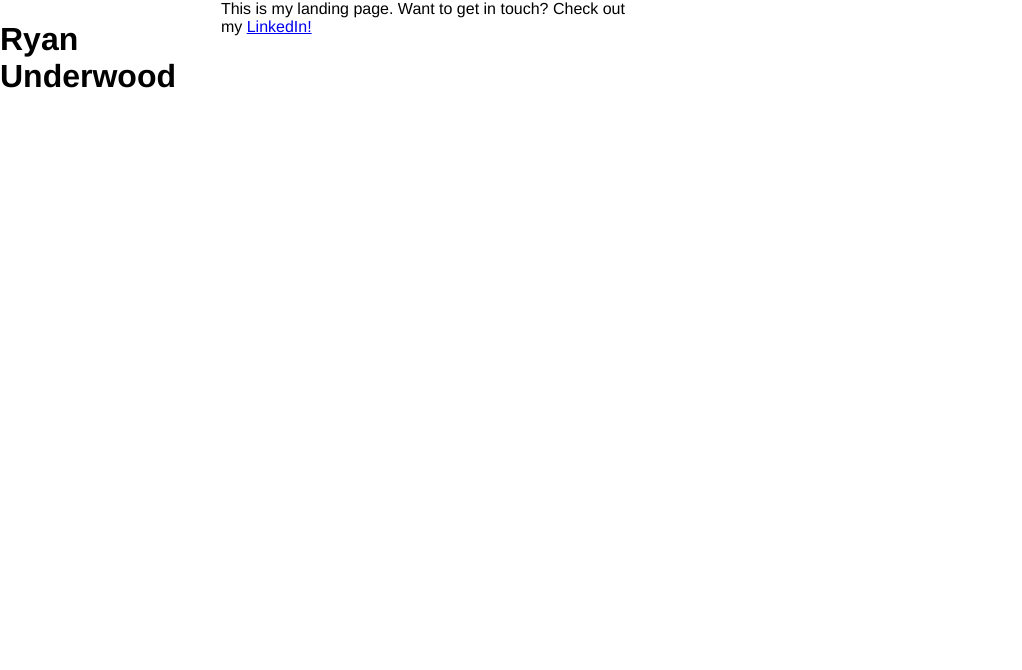
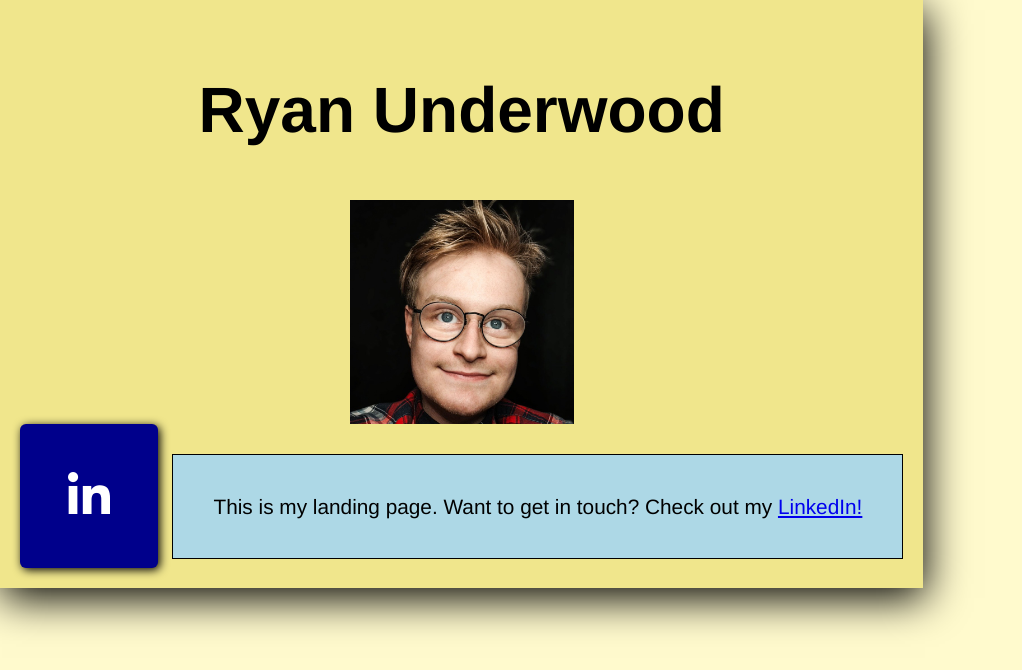
Before and after one commit to Thinket/thinket.github.io, a plain HTML site: page index.html in a window 1280 px wide. Shown: the whole page, without its empty margins (0-1022 px from the left). Drawn offline with Linux system fonts and the light colour scheme.

Commit message:
remedial site with img

```diff
--- a/index.html
+++ b/index.html
@@ -3,21 +3,64 @@
 <head>
     <meta charset="UTF-8">
     <title>Ryan Underwood</title>
+    <link rel="stylesheet" href="https://cdnjs.cloudflare.com/ajax/libs/font-awesome/6.6.0/css/all.min.css">
     <style>
         body {
+            background-color: lemonchiffon;
             margin: 0 auto;
             font-family: "Helvetica Neue", Helvetica, Arial, sans-serif;
         }
         .main-container {
+            text-align:center;
             display: flex;
-            max-width: 50%;
+            margin: 0 auto;
+            padding: 20px;
+            background-color: khaki;
+            max-width: 85%;
+            float: left;
+            box-shadow: 2px 10px 40px #000;
         }
+        .main-container h1 {
+            font-size: 4em;
+        }
+        .main-container span {
+            font-size: 1.3em;
+            background-color:lightblue;
+            padding: 40px;
+            margin-left: 10px;
+            border: 1px solid #000;
+        }
+        .profile-overlay {
+            background-image: url("img/ryan_underwood_profile_image.jpg");
+            background-size: contain;
+            background-repeat: no-repeat;
+            background-position: center;
+            min-width: 25vw;
+            min-height: 28vh;
+            color: #fff;
+            font-size:2em;
+            font-weight: bold;
+        }
+        .linked-in {
+            padding: 1em;
+            border-radius: 6px;
+            box-shadow: 2px 2px 10px #000;
+            background-color: darkblue;
+            color: #fff;
+            font-size:3em;
+        }
+
     </style>
 </head>
 <body>
     <div class="main-container">
-        <h1>Ryan Underwood</h1>
-        <span>This is my landing page. Want to get in touch? Check out my <a href="https://www.linkedin.com/in/ryanunderwood2/" target="_blank">LinkedIn!</a></span>
+        <article>
+            <h1>Ryan Underwood</h1>
+            <div class="profile-overlay"></div>
+            <i class="linked-in fa-brands fa-linkedin-in"></i>
+            <span>This is my landing page. Want to get in touch? Check out my <a href="https://www.linkedin.com/in/ryanunderwood2/" target="_blank">LinkedIn!</a></span>
+        <article>
     </div>
 </body>
+
 </html>
```
Also changed, not shown: img/ryan_underwood_profile_image.jpg (added).
